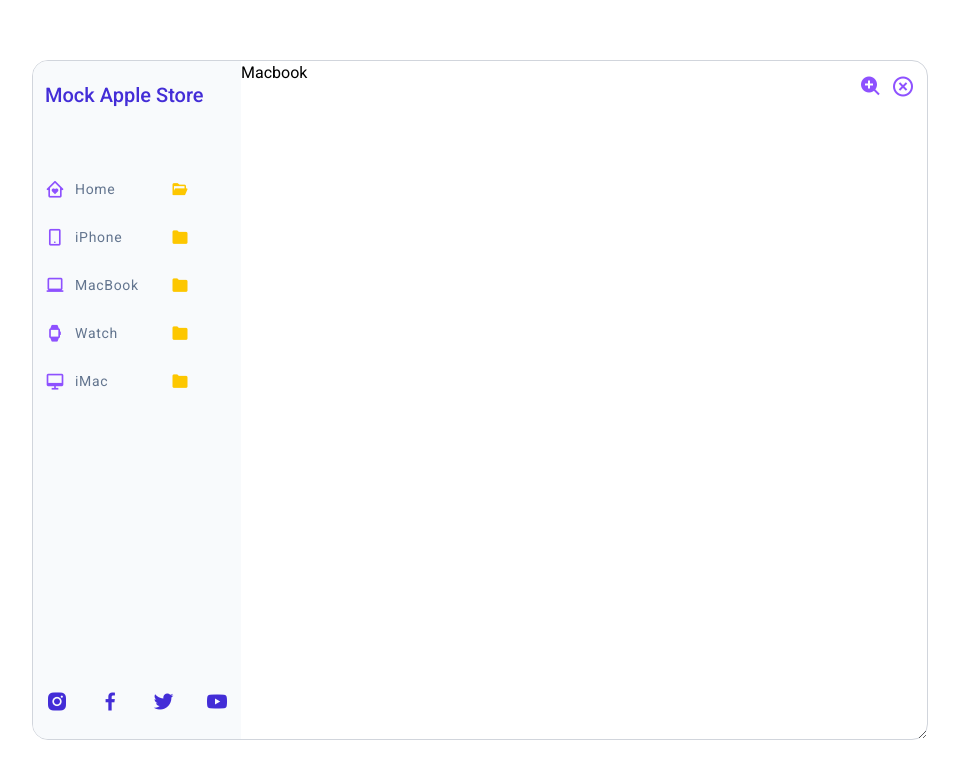
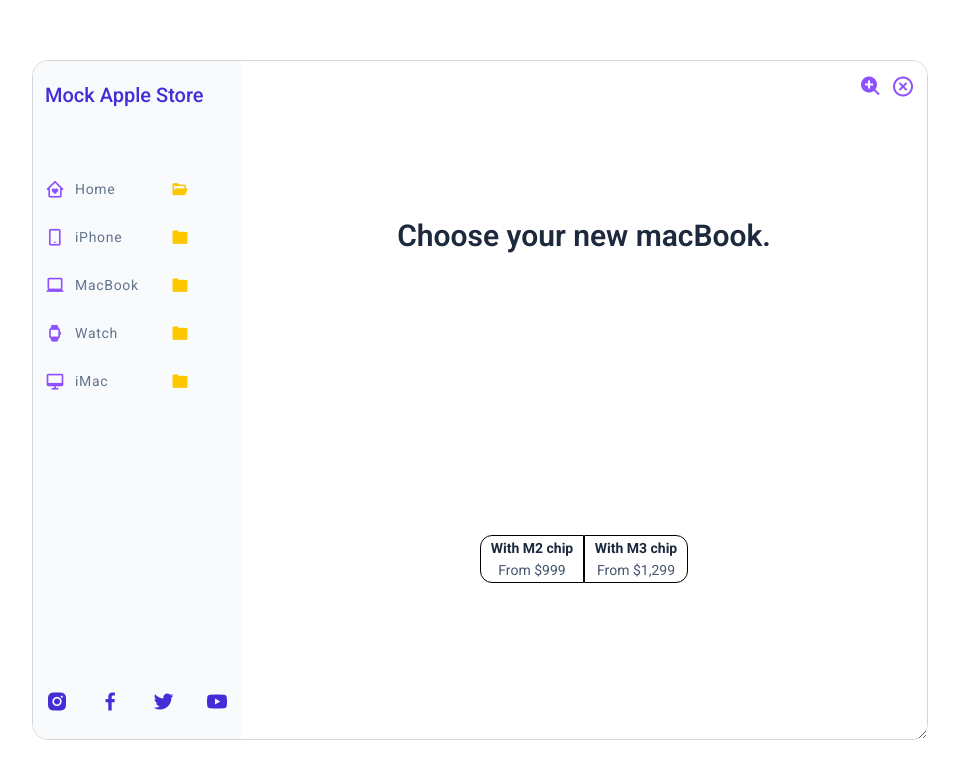
Before and after one commit to GarimaK1/AppleStoreUIViteReact19, a React (Vite) app: page / in a window 1280 px wide. Shown: the top 778 px of the page, without its empty margins (160-1119 px from the left). Built offline with nearby package versions, Linux system fonts and the light colour scheme.

Commit message:
added chip buttons to toggle macbook chip type

```diff
--- a/src/components/IPhone.jsx
+++ b/src/components/IPhone.jsx
@@ -4,9 +4,9 @@
 const IPhone = () => {
   return (
     <div className='w-full h-full flex flex-col items-center justify-around bg-white p-8'>
-        <h3 className='2xl:text-4xl xl:text-3xl md:text-2xl font-semibold text-slate-800 mb-8'>
+        <h1 className='2xl:text-4xl xl:text-3xl md:text-2xl font-semibold text-slate-800 mb-8'>
             Choose your new iPhone.
-        </h3>
+        </h1>
         <div className='flex justify-between w-full'>
             {
                 iphoneModels.map((phone, index) => (
--- a/src/components/Macbook.jsx
+++ b/src/components/Macbook.jsx
@@ -1,9 +1,32 @@
 import React from 'react';
+import { macbookModels } from '../data/index';
 
 const Macbook = () => {
-  return (
-    <div>Macbook</div>
-  )
+    return (
+        <div className='flex flex-col items-center justify-around bg-white p-8 h-full'>
+            <h1 className='2xl:text-4xl xl:text-3xl md:text-2xl font-semibold text-slate-800 mb-8'>
+                Choose your new macBook.
+            </h1>
+            <div className='flex'>
+                <button className='2xl:w-36 md:w-26 w-28 2xl:h-18 md:h-12 flex flex-col justify-evenly items-center border rounded-l-xl'>
+                    <span className='2xl:text-lg xl:text-sm text-xs font-bold text-slate-800'>
+                        With M2 chip
+                    </span>
+                    <span className='2xl:text-base xl:text-sm text-xs text-slate-600'>
+                        From $999
+                    </span>
+                </button>
+                <button className='2xl:w-36 md:w-26 w-28 2xl:h-18 md:h-12 flex flex-col justify-evenly items-center border rounded-r-xl'>
+                    <span className='2xl:text-lg xl:text-sm text-xs font-bold text-slate-800'>
+                        With M3 chip
+                    </span>
+                    <span className='2xl:text-base xl:text-sm text-xs text-slate-600'>
+                        From $1,299
+                    </span>
+                </button>
+            </div>
+        </div>
+    )
 }
 
 export default Macbook;
```
